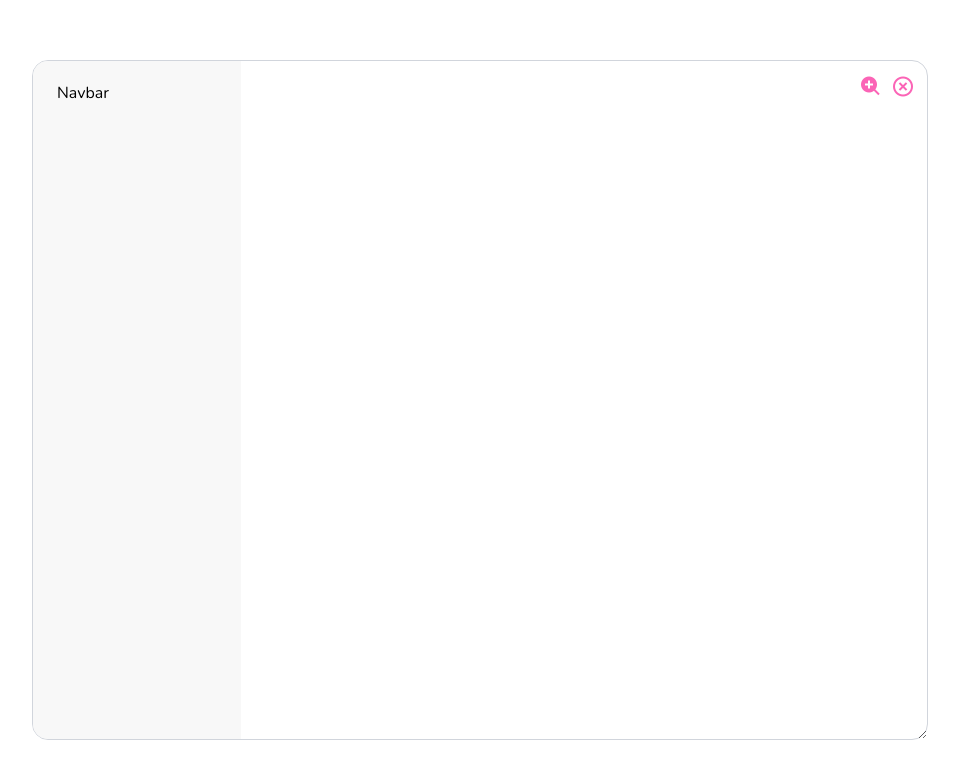
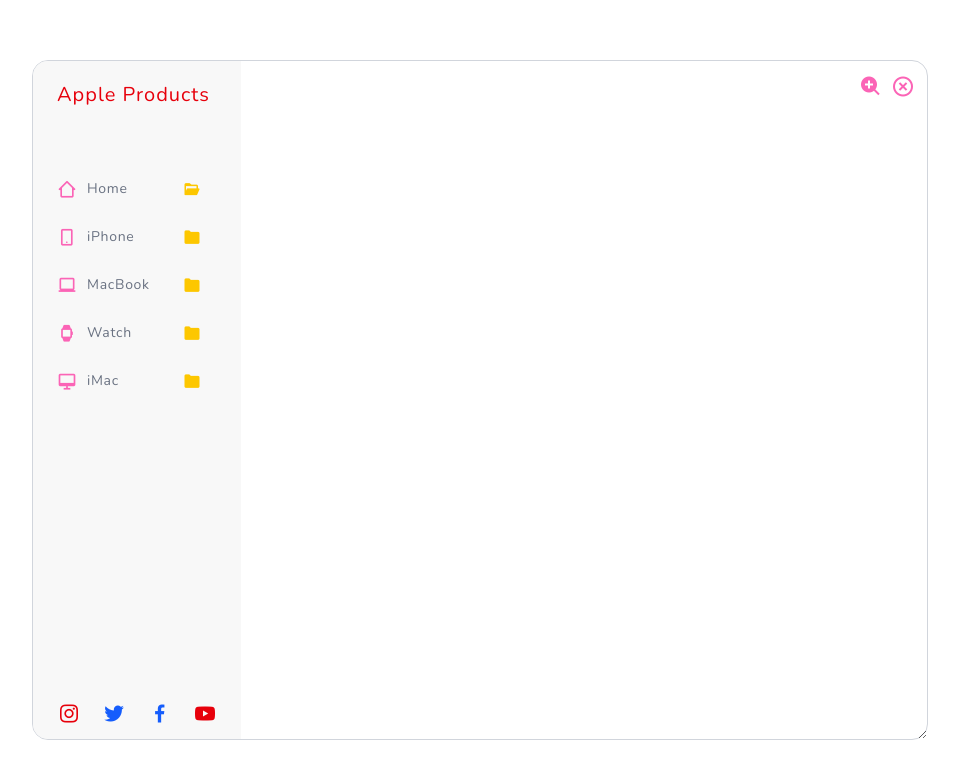
Before and after one commit to maundu55/Apple-Store, a React (Vite) app: page / in a window 1280 px wide. Shown: the top 778 px of the page, without its empty margins (160-1119 px from the left). Built offline with nearby package versions, Linux system fonts and the light colour scheme.

Commit message:
navbar done

```diff
--- a/src/App.jsx
+++ b/src/App.jsx
@@ -5,7 +5,11 @@
 
 const App = () => {
   const[frameZoom, setFrameZoom]= useState(false)
+  const[activePage, setActivePage]= useState(0)
 
+  const handleNavClick=(pageIndex)=>{
+    setActivePage(pageIndex)
+  }
   const toggleZoom =()=>{
     setFrameZoom(!frameZoom)
   }
@@ -13,7 +17,7 @@
   return (
     <div className='w-full h-screen grid place-items-center'>
       <div className={`${frameZoom && 'min-w-[97vw] min-h-[97vh]'} w-[70vw] h-[85vh] min-w-[70vw] min-h-[85vh] max-w-[90vw] max-h-[90vh] border border-gray-300 rounded-2xl resize overflow-auto relative transition-all duration-100`}>
-        <Navbar />
+        <Navbar activePage={activePage} handleNavClick={handleNavClick} />
         <Controls toggleZoom={toggleZoom} frameZoom={frameZoom} />
       </div>
     </div>
--- a/src/components/Navbar.jsx
+++ b/src/components/Navbar.jsx
@@ -1,10 +1,45 @@
-import React from 'react'
+import React from "react";
+import { navItems } from "../data/index";
 
-const Navbar = () => {
+const Navbar = ({ activePage, handleNavClick}) => {
   return (
-    <div className='2xl:w-80 xl:w-52 w-44 h-full bg-[#f8f8f8] flex flex-col justify-between pt-5 pl-6'>
-    Navbar</div>
-  )
-}
+    <div className="2xl:w-80 xl:w-52 w-44 h-full bg-[#f8f8f8] flex flex-col justify-between pt-5 pl-6 pb-14 md:pb-0">
+      <a
+        href="#"
+        className="2xl:text-2xl xl:text-xl font-light text-red-600 mb-14 tracking-wider"
+      >
+        Apple Products
+      </a>
+      <div className="flex flex-col flex-grow">
+        {navItems.map((item, index) => (
+            <a
+            key={index}
+            href=""
+            className="xl:w-36 lg:w-32 w-30 flex items-center justify-between my-3.5 text-left cursor-pointer"
+            onClick={() => handleNavClick(index)}
+          >
+            <i className={`${item.icon} text-xl text-pink-400`}></i>
+            <span className="text-sm text-gray-500 mr-auto mx-2.5 tracking-wider">{item.label}</span>
+            <i className={`text-lg text-yellow-400  ${activePage === index ? item.activeIcon : item.inactiveIcon}`}></i>
+          </a>
+        ))}
+      </div>
+      <div className="flex justify-between pr-6 pb-2">
+        <a href="#">
+            <i className="bx bxl-instagram text-2xl text-red-600"></i>
+        </a>
+        <a href="#">
+            <i className="bx bxl-twitter text-2xl text-blue-600"></i>
+        </a>
+        <a href="#">
+            <i className="bx bxl-facebook text-2xl text-blue-600"></i>
+        </a>
+        <a href="#">
+            <i className="bx bxl-youtube text-2xl text-red-600"></i>
+        </a>
+      </div>
+    </div>
+  );
+};
 
-export default Navbar
+export default Navbar;
```
Also changed, not shown: src/data/index.js (renamed from public/assettss/index.js).
